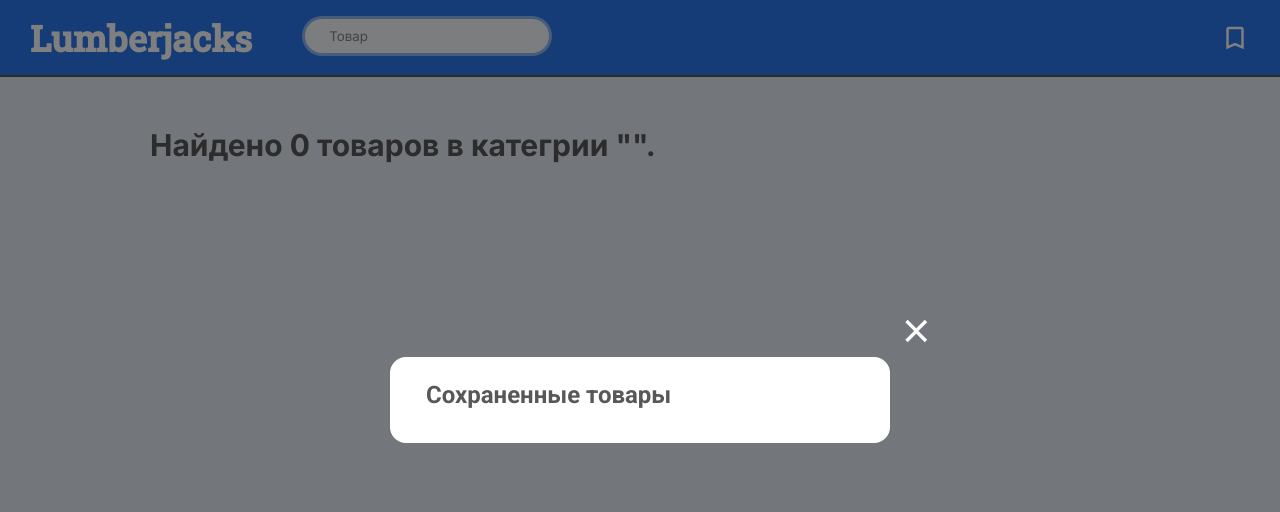
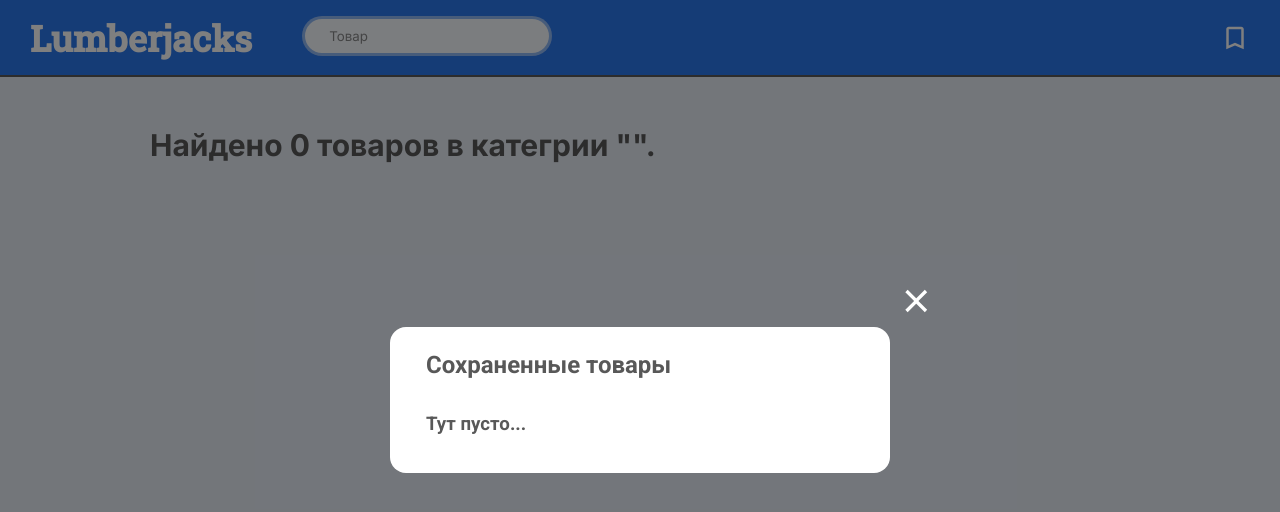
Before and after one commit to SysoevAndrey/best-hack, a React (Create React App) app: page /results in a window 1280 px wide. Both pictures are taken after a click on the picture 1235 px from the left and 37 px from the top of the page. Shown: the top 512 px of the page. Built offline with nearby package versions, Linux system fonts and the light colour scheme.

Commit message:
added empty container

```diff
--- a/public/index.html
+++ b/public/index.html
@@ -24,7 +24,7 @@
       work correctly both with client-side routing and a non-root public URL.
       Learn how to configure a non-root public URL by running `npm run build`.
     -->
-    <title>React App</title>
+    <title>Lumberjacks</title>
   </head>
   <body>
     <noscript>You need to enable JavaScript to run this app.</noscript>
--- a/src/components/Popup/index.tsx
+++ b/src/components/Popup/index.tsx
@@ -79,6 +79,7 @@ const Popup = ({ markets, title }: { markets: IMarket[]; title: string }) => {
             </i>
           </div>
         )}
+        {markets.length > 0 ? (
           <div className="popup__list">
             {markets.map((market, index: number) => (
               <Market
@@ -93,6 +94,9 @@ const Popup = ({ markets, title }: { markets: IMarket[]; title: string }) => {
               />
             ))}
           </div>
+        ) : (
+          <h3>Тут пусто...</h3>
+        )}
       </div>
     </div>
   );
```
Lines whose indentation alone changed are shown as unchanged.
